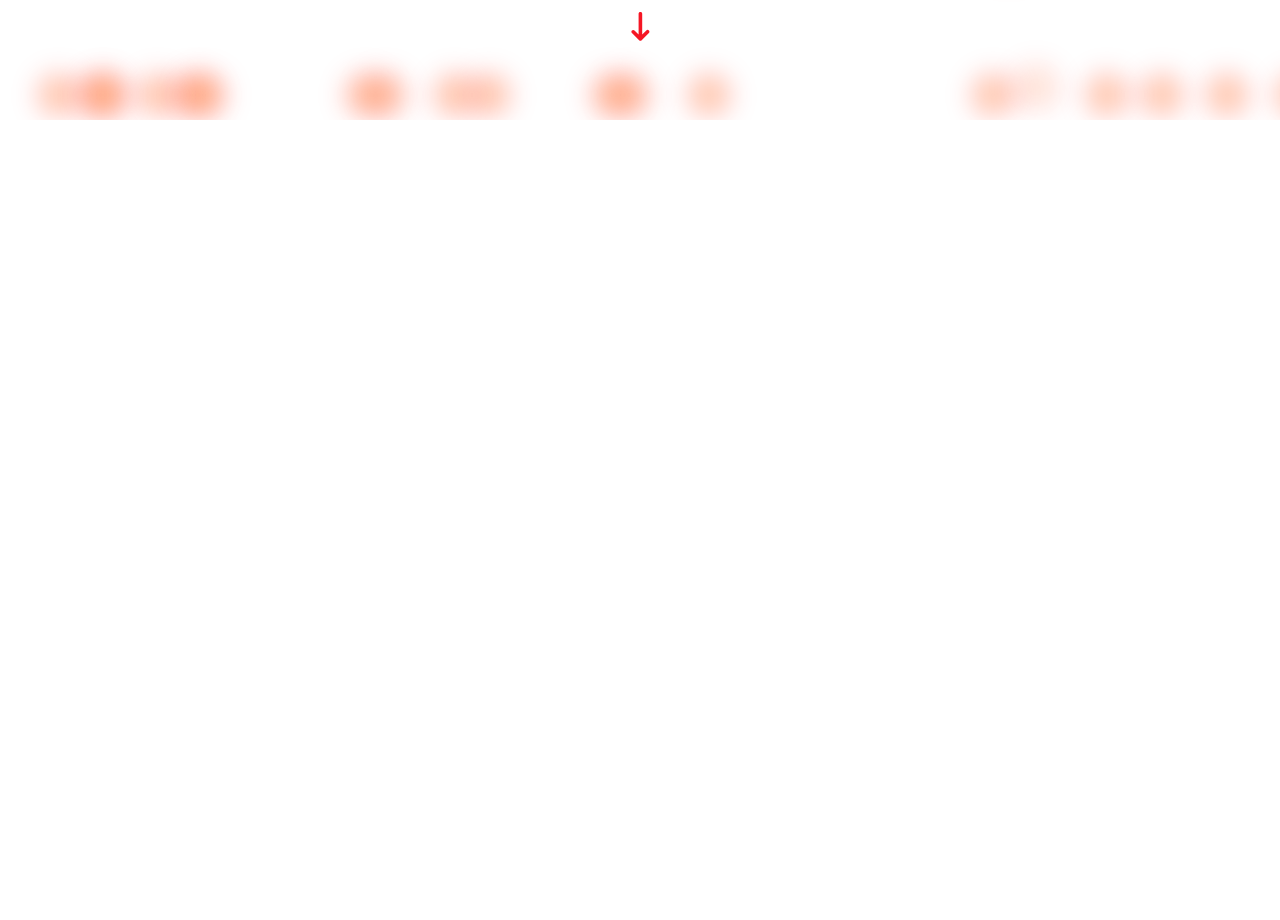
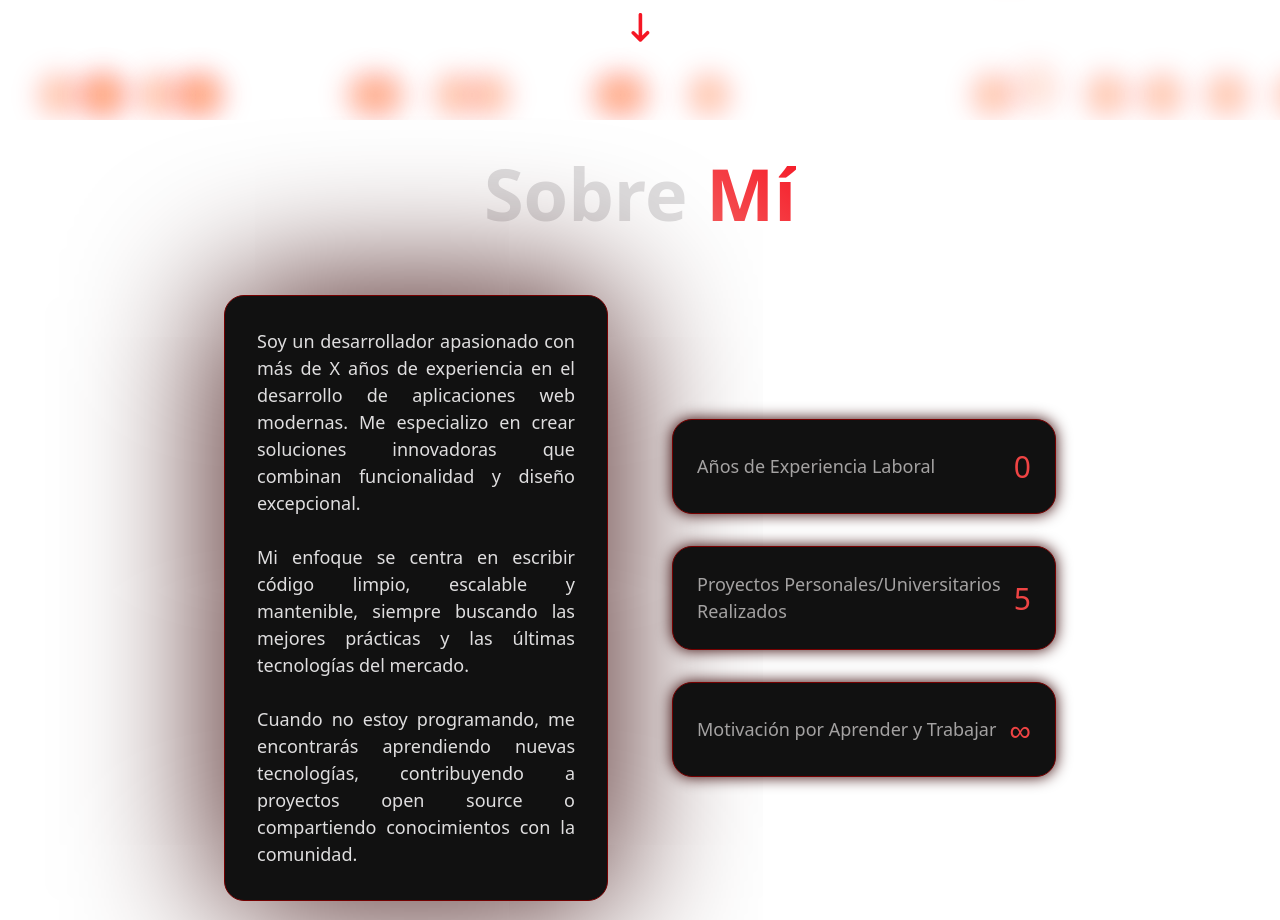
Before and after one commit to DanielVeraOrtiz/personal-portfolio, a Next.js app: page / in a window 1280 px wide. Shown: the part 680-1600 px from the top of the page. Built offline with nearby package versions, Linux system fonts and the light colour scheme.

Commit message:
feat(about): Se termina seccion about con texto generico, solo faltan las animaciones de motion

```diff
--- a/src/app/globals.css
+++ b/src/app/globals.css
@@ -24,6 +24,6 @@
 body {
   background: var(--background);
   color: var(--foreground);
-  font-family: Arial, Helvetica, sans-serif;
+  font-family: var(--font-sans), Helvetica, sans-serif;
   overflow-x: hidden;
 }
--- a/src/components/aboutSection/about.css
+++ b/src/components/aboutSection/about.css
@@ -1,4 +1,78 @@
 .about-section {
   width: 100%;
   height: 100vh;
+  display: flex;
+  align-items: center;
+  justify-content: center;
+  flex-direction: column;
+  gap: 3rem;
 }
+
+.about-title-section {
+  font-size: 4.5rem;
+  font-weight: 600;
+  color: #dfdedf;
+}
+
+.about-title-section > span {
+  background: linear-gradient(45deg, #f55f5f, #f51624);
+  color: transparent;
+  background-clip: text;
+}
+
+.about-container {
+  display: flex;
+  gap: 4rem;
+  justify-content: center;
+}
+
+.about-description {
+  width: 30%;
+  font-size: 1.125rem;
+  background-color: #111111;
+  border: 1px solid #750000;
+  border-radius: 20px;
+  padding: 2rem;
+  box-shadow: 0 0 150px 0 #330101;
+  color: #dfdedf;
+  line-height: 1.5;
+  text-align: justify;
+}
+
+.about-data {
+  width: 30%;
+  display: flex;
+  flex-direction: column;
+  gap: 2rem;
+  justify-content: center;
+}
+
+.about-container-data {
+  background-color: #111111;
+  padding: 1.5rem;
+  box-shadow: 0 0 15px 0 #330101;
+  border: 1px solid #750000;
+  border-radius: 20px;
+  color: #a4a2a2;
+  font-size: 1.125rem;
+  transition:
+    border-color 0.3s ease,
+    color 0.3s ease;
+}
+
+.about-container-data:hover {
+  border-color: #ef4444;
+  color: #dfdedf;
+}
+
+.about-container-data > p {
+  display: flex;
+  align-items: center;
+}
+
+.about-container-data > p > strong {
+  font-weight: 500;
+  margin-left: auto;
+  color: #ef4444;
+  font-size: 1.875rem;
+}
--- a/src/components/aboutSection/about.tsx
+++ b/src/components/aboutSection/about.tsx
@@ -1,5 +1,47 @@
 import './about.css';
 
 export default function About() {
-  return <section id="#about" className="about-section"></section>;
+  return (
+    <section id="about" aria-labelledby="about-title" className="about-section">
+      <h2 id="about-title" className="about-title-section">
+        Sobre <span>Mí</span>
+      </h2>
+      <div className="about-container">
+        <div className="about-description">
+          <p>
+            Soy un desarrollador apasionado con más de X años de experiencia en el desarrollo de
+            aplicaciones web modernas. Me especializo en crear soluciones innovadoras que combinan
+            funcionalidad y diseño excepcional.
+          </p>
+          <br />
+          <p>
+            Mi enfoque se centra en escribir código limpio, escalable y mantenible, siempre buscando
+            las mejores prácticas y las últimas tecnologías del mercado.
+          </p>
+          <br />
+          <p>
+            Cuando no estoy programando, me encontrarás aprendiendo nuevas tecnologías,
+            contribuyendo a proyectos open source o compartiendo conocimientos con la comunidad.
+          </p>
+        </div>
+        <div className="about-data">
+          <div className="about-container-data">
+            <p>
+              Años de Experiencia Laboral<strong>0</strong>
+            </p>
+          </div>
+          <div className="about-container-data">
+            <p>
+              Proyectos Personales/Universitarios Realizados<strong>5</strong>
+            </p>
+          </div>
+          <div className="about-container-data">
+            <p>
+              Motivación por Aprender y Trabajar<strong>∞</strong>
+            </p>
+          </div>
+        </div>
+      </div>
+    </section>
+  );
 }
--- a/src/components/heroSection/hero.css
+++ b/src/components/heroSection/hero.css
@@ -43,9 +43,8 @@
 
 .descriptions-hero-name {
   font-size: 6rem;
-  font-weight: bolder;
+  font-weight: 600;
   background: linear-gradient(45deg, #f55f5f, #f51624);
-  font-weight: 500;
   background-clip: text;
   color: transparent;
 }
@@ -57,7 +56,7 @@
 
 .descriptions-hero-description {
   width: 55%;
-  font-size: 1.08rem;
+  font-size: 1.125rem;
   font-weight: lighter;
   color: #a3a3a3;
   padding-top: 0.5rem;
@@ -80,16 +79,18 @@
   font-size: 1.5rem;
   background-color: #111111;
   color: #f5f5f5;
-  transition: 0.3s ease-in-out;
+  transition:
+    background-color 0.3s ease-in-out,
+    border-color 0.3s ease-in-out;
 }
 
 .social-links-hero > a:hover {
   background-color: #ef4444;
-  border: 1px solid #ef4444;
+  border-color: #ef4444;
 }
 
 .social-link-icon {
-  transition: 0.3s ease-in-out;
+  transition: transform 0.3s ease-in-out;
 }
 
 .social-links-hero > a:hover .social-link-icon {
--- a/src/components/layout/navbar.css
+++ b/src/components/layout/navbar.css
@@ -8,7 +8,7 @@
   justify-content: space-between;
   align-items: center;
   padding: 2rem 2rem;
-  background-color: rgba(10, 10, 10, 0.1);
+  background-color: rgba(10, 10, 10, 0.9);
   transition: top 0.3s ease;
   z-index: 1;
 }
@@ -35,7 +35,7 @@
 }
 
 .section-anchors > li {
-  transition: 0.2s ease-in-out;
+  transition: color 0.2s ease-in-out;
   position: relative;
 }
 
```
